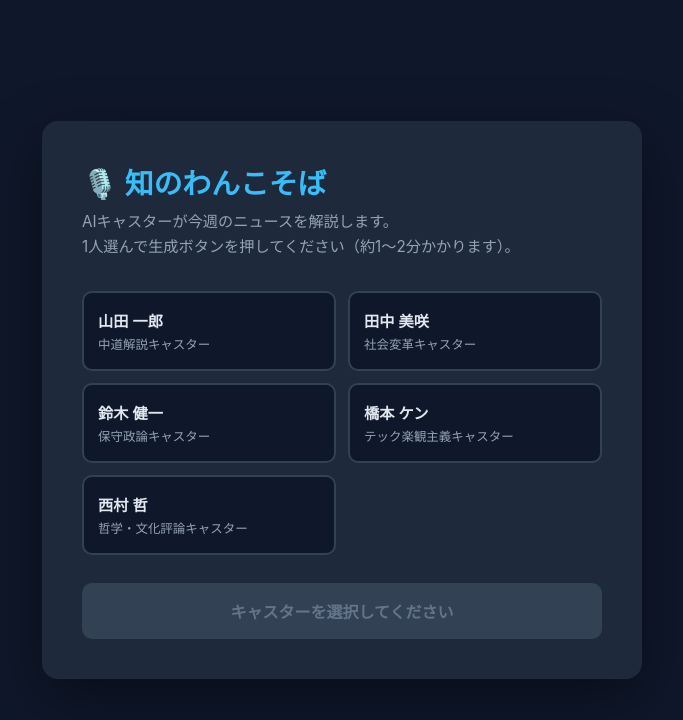
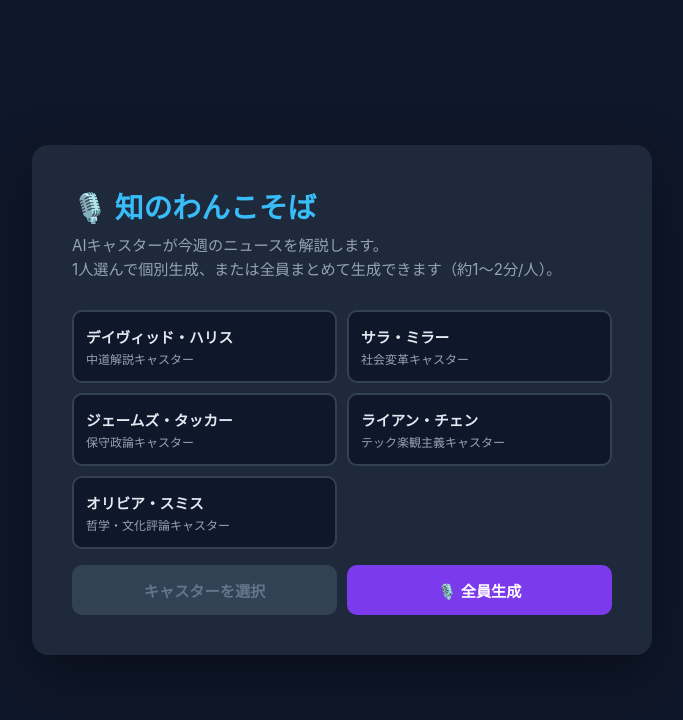
Before and after one commit to dezigozi/podcast, a Flask app: page / in a window 1280 px wide. Shown: the top 720 px of the page, without its empty margins (298-981 px from the left). Run offline with Flask 3, Linux system fonts and the light colour scheme; parts of the project's set-up code (start-up, migrations or seed data) failed here and were passed over.

Commit message:
全員一斉生成・ZIPダウンロード・キャスター名をアメリカ人名に変更
## 変更内容
- 全員一斉生成: 「全員生成」ボタンで5人を並行生成、完了後にZIPでまとめてダウンロード
- ダウンロードファイル名を「わんこそば_名前_日付.mp3」形式に変更
- キャスター名を音声（alloy/nova/onyx/echo/shimmer）の性別に合わせたアメリカ人名（カタカナ）に変更

## 実装のポイント
- /api/generate-all で5人分のスレッドを同時起動、group_id で管理
- /api/group-status/<group_id> でポーリングして各キャスターの進捗を個別表示
- /api/download-all/<group_id> で完了済みMP3をZip化してレスポンス（zipfile + io.BytesIO）
- 個別生成と全員生成でUIエリアを分離、互いに干渉しない設計

## ファイル変更
- app.py: generate-all / group-status / download-all エンドポイントを追加
- templates/index.html: 全員生成ボタン・進捗リスト・ZIPダウンロードボタンを追加
- config/personas.yaml: 5人の名前をカタカナのアメリカ人名に変更

Co-Authored-By: Claude Sonnet 4.6 <noreply@anthropic.com>

```diff
--- a/app.py
+++ b/app.py
@@ -1,8 +1,11 @@
+import io
 import logging
 import os
 import sys
 import threading
 import uuid
+import zipfile
+from datetime import datetime
 from pathlib import Path
 
 import yaml
@@ -19,6 +22,7 @@ logging.basicConfig(level=logging.INFO)
 logger = logging.getLogger(__name__)
 
 jobs: dict = {}
+groups: dict = {}
 OUTPUT_DIR = Path("/tmp/podcast_jobs")
 OUTPUT_DIR.mkdir(exist_ok=True)
 
@@ -109,6 +113,76 @@ def generate():
     return jsonify({"job_id": job_id})
 
 
+@app.route("/api/generate-all", methods=["POST"])
+def generate_all():
+    _, personas_cfg = load_config()
+
+    if not os.getenv("OPENAI_API_KEY"):
+        return jsonify({"error": "OPENAI_API_KEY が設定されていません"}), 500
+
+    group_id = uuid.uuid4().hex
+    job_ids = []
+
+    for persona_id in personas_cfg.keys():
+        job_id = uuid.uuid4().hex
+        jobs[job_id] = {"status": "collecting", "persona_id": persona_id}
+        t = threading.Thread(target=generate_task, args=(job_id, persona_id), daemon=True)
+        t.start()
+        job_ids.append(job_id)
+
+    groups[group_id] = {"job_ids": job_ids}
+    return jsonify({"group_id": group_id, "job_ids": job_ids})
+
+
+@app.route("/api/group-status/<group_id>")
+def group_status(group_id):
+    group = groups.get(group_id)
+    if not group:
+        return jsonify({"error": "グループが見つかりません"}), 404
+
+    statuses = []
+    for job_id in group["job_ids"]:
+        job = jobs.get(job_id, {})
+        statuses.append({
+            "job_id": job_id,
+            "status": job.get("status"),
+            "label": STATUS_LABELS.get(job.get("status", ""), ""),
+            "persona_name": job.get("persona_name", ""),
+            "persona_id": job.get("persona_id", ""),
+            "error": job.get("error"),
+        })
+
+    all_done = all(s["status"] == "done" for s in statuses)
+    any_error = any(s["status"] == "error" for s in statuses)
+
+    return jsonify({"statuses": statuses, "all_done": all_done, "any_error": any_error})
+
+
+@app.route("/api/download-all/<group_id>")
+def download_all(group_id):
+    group = groups.get(group_id)
+    if not group:
+        return jsonify({"error": "グループが見つかりません"}), 404
+
+    today = datetime.now().strftime("%Y%m%d")
+    buf = io.BytesIO()
+
+    with zipfile.ZipFile(buf, "w", zipfile.ZIP_DEFLATED) as zf:
+        for job_id in group["job_ids"]:
+            job = jobs.get(job_id, {})
+            if job.get("status") == "done" and job.get("audio_path"):
+                name = job.get("persona_name", job_id).replace(" ", "").replace("・", "")
+                zf.write(job["audio_path"], f"わんこそば_{name}_{today}.mp3")
+
+    buf.seek(0)
+    return send_file(
+        buf,
+        mimetype="application/zip",
+        as_attachment=True,
+        download_name=f"わんこそば_全員_{today}.zip",
+    )
+
+
 @app.route("/api/status/<job_id>")
 def status(job_id):
     job = jobs.get(job_id)
--- a/templates/index.html
+++ b/templates/index.html
@@ -20,33 +20,23 @@
       background: #1e293b;
       border-radius: 16px;
       padding: 40px;
-      max-width: 600px;
+      max-width: 620px;
       width: 100%;
       box-shadow: 0 20px 60px rgba(0,0,0,0.4);
     }
-    h1 {
-      font-size: 1.8rem;
-      font-weight: 700;
-      color: #38bdf8;
-      margin-bottom: 8px;
-    }
-    .subtitle {
-      color: #94a3b8;
-      font-size: 0.95rem;
-      margin-bottom: 32px;
-      line-height: 1.6;
-    }
+    h1 { font-size: 1.8rem; font-weight: 700; color: #38bdf8; margin-bottom: 8px; }
+    .subtitle { color: #94a3b8; font-size: 0.95rem; margin-bottom: 28px; line-height: 1.6; }
     .persona-grid {
       display: grid;
       grid-template-columns: 1fr 1fr;
-      gap: 12px;
-      margin-bottom: 28px;
+      gap: 10px;
+      margin-bottom: 16px;
     }
     .persona-btn {
       background: #0f172a;
       border: 2px solid #334155;
       border-radius: 10px;
-      padding: 16px 14px;
+      padding: 14px 12px;
       cursor: pointer;
       text-align: left;
       color: #e2e8f0;
@@ -55,14 +45,15 @@
     .persona-btn:hover { border-color: #38bdf8; background: #162032; }
     .persona-btn.selected { border-color: #38bdf8; background: #0c3a5e; }
     .persona-btn:disabled { opacity: 0.4; cursor: not-allowed; }
-    .persona-name { font-weight: 600; font-size: 0.95rem; margin-bottom: 4px; }
-    .persona-title { font-size: 0.78rem; color: #94a3b8; }
+    .persona-name { font-weight: 600; font-size: 0.92rem; margin-bottom: 3px; }
+    .persona-title { font-size: 0.75rem; color: #94a3b8; }
+    .btn-row { display: flex; gap: 10px; margin-bottom: 0; }
     .generate-btn {
-      width: 100%;
-      padding: 16px;
+      flex: 1;
+      padding: 14px;
       background: #0284c7;
       color: white;
-      font-size: 1rem;
+      font-size: 0.95rem;
       font-weight: 600;
       border: none;
       border-radius: 10px;
@@ -71,22 +62,33 @@
     }
     .generate-btn:hover:not(:disabled) { background: #0369a1; }
     .generate-btn:disabled { background: #334155; cursor: not-allowed; color: #64748b; }
-    .status-area {
-      margin-top: 24px;
-      display: none;
+    .generate-all-btn {
+      flex: 1;
+      padding: 14px;
+      background: #7c3aed;
+      color: white;
+      font-size: 0.95rem;
+      font-weight: 600;
+      border: none;
+      border-radius: 10px;
+      cursor: pointer;
+      transition: background 0.2s;
     }
+    .generate-all-btn:hover:not(:disabled) { background: #6d28d9; }
+    .generate-all-btn:disabled { background: #334155; cursor: not-allowed; color: #64748b; }
+    .status-area { margin-top: 20px; display: none; }
     .status-bar {
       background: #0f172a;
       border-radius: 8px;
-      padding: 16px 20px;
+      padding: 14px 18px;
       border-left: 4px solid #38bdf8;
       display: flex;
       align-items: center;
       gap: 12px;
+      margin-bottom: 8px;
     }
     .spinner {
-      width: 18px;
-      height: 18px;
+      width: 16px; height: 16px;
       border: 2px solid #334155;
       border-top-color: #38bdf8;
       border-radius: 50%;
@@ -137,14 +165,16 @@
 <body>
 <div class="card">
   <h1>🎙️ 知のわんこそば</h1>
-  <p class="subtitle">AIキャスターが今週のニュースを解説します。<br>1人選んで生成ボタンを押してください（約1〜2分かかります）。</p>
+  <p class="subtitle">AIキャスターが今週のニュースを解説します。<br>1人選んで個別生成、または全員まとめて生成できます（約1〜2分/人）。</p>
 
   <div class="persona-grid" id="persona-grid"></div>
 
-  <button class="generate-btn" id="gen-btn" disabled onclick="startGenerate()">
-    キャスターを選択してください
-  </button>
+  <div class="btn-row">
+    <button class="generate-btn" id="gen-btn" disabled onclick="startGenerate()">キャスターを選択</button>
+    <button class="generate-all-btn" id="gen-all-btn" onclick="startGenerateAll()">🎙️ 全員生成</button>
+  </div>
 
+  <!-- 個別生成ステータス -->
   <div class="status-area" id="status-area">
     <div class="status-bar">
       <div class="spinner"></div>
@@ -152,10 +182,17 @@
     </div>
   </div>
 
+  <!-- 個別生成プレイヤー -->
   <div class="player-area" id="player-area">
     <div class="player-label" id="player-label"></div>
     <audio id="audio-player" controls></audio>
     <a id="download-link" class="download-btn" download>⬇️ MP3をダウンロード</a>
+  </div>
+
+  <!-- 全員生成ステータス -->
+  <div class="status-area" id="group-status-area">
+    <div class="group-status-list" id="group-status-list"></div>
+    <a id="download-zip-link" class="download-zip-btn" style="display:none">⬇️ 全員分をZIPでダウンロード</a>
   </div>
 
   <div class="error-area" id="error-area"></div>
@@ -164,6 +201,7 @@
 <script>
   let selectedPersona = null;
   let pollingTimer = null;
+  let groupPollingTimer = null;
 
   async function loadPersonas() {
     try {
@@ -192,11 +230,13 @@
     genBtn.textContent = '生成する';
   }
 
+  // ── 個別生成 ────────────────────────────────
   async function startGenerate() {
     if (!selectedPersona) return;
-
     clearInterval(pollingTimer);
+    clearInterval(groupPollingTimer);
     setGenerating(true);
+    hideGroupStatus();
     hideError();
 
     try {
@@ -239,10 +278,11 @@
 
   function setGenerating(on) {
     const genBtn = document.getElementById('gen-btn');
+    const genAllBtn = document.getElementById('gen-all-btn');
     const statusArea = document.getElementById('status-area');
     document.getElementById('player-area').style.display = 'none';
     document.querySelectorAll('.persona-btn').forEach(b => b.disabled = on);
-
+    genAllBtn.disabled = on;
     if (on) {
       genBtn.disabled = true;
       genBtn.textContent = '生成中...';
@@ -250,7 +290,7 @@
       document.getElementById('status-text').textContent = '準備中...';
     } else {
       genBtn.disabled = !selectedPersona;
-      genBtn.textContent = selectedPersona ? '生成する' : 'キャスターを選択してください';
+      genBtn.textContent = selectedPersona ? '生成する' : 'キャスターを選択';
       statusArea.style.display = 'none';
     }
   }
@@ -264,9 +304,97 @@
     const audio = document.getElementById('audio-player');
     audio.src = url;
     audio.play().catch(() => {});
+    const today = new Date().toLocaleDateString('ja-JP', {year:'numeric',month:'2-digit',day:'2-digit'}).replace(/\//g, '');
     const dl = document.getElementById('download-link');
     dl.href = url;
-    dl.download = `${persona_name}_podcast.mp3`;
+    dl.download = `わんこそば_${persona_name.replace(/\s/g, '').replace(/・/g, '')}_${today}.mp3`;
+  }
+
+  // ── 全員生成 ────────────────────────────────
+  async function startGenerateAll() {
+    clearInterval(pollingTimer);
+    clearInterval(groupPollingTimer);
+    hideError();
+    setAllGenerating(true);
+    document.getElementById('player-area').style.display = 'none';
+    document.getElementById('status-area').style.display = 'none';
+
+    try {
+      const res = await fetch('/api/generate-all', { method: 'POST' });
+      const data = await res.json();
+      if (!res.ok) { showError(data.error || '生成開始に失敗しました'); setAllGenerating(false); return; }
+      pollGroupStatus(data.group_id, data.job_ids);
+    } catch (e) {
+      showError('サーバーへの接続に失敗しました。');
+      setAllGenerating(false);
+    }
+  }
+
+  function pollGroupStatus(group_id, job_ids) {
+    const list = document.getElementById('group-status-list');
+    document.getElementById('group-status-area').style.display = 'block';
+    document.getElementById('download-zip-link').style.display = 'none';
+
+    // 初期表示
+    list.innerHTML = '';
+    job_ids.forEach(jid => {
+      const el = document.createElement('div');
+      el.className = 'group-status-item';
+      el.id = `group-item-${jid}`;
+      el.innerHTML = `<span class="group-item-name">—</span><span class="group-item-label">待機中...</span><div class="group-item-spinner"></div>`;
+      list.appendChild(el);
+    });
+
+    groupPollingTimer = setInterval(async () => {
+      try {
+        const res = await fetch(`/api/group-status/${group_id}`);
+        const data = await res.json();
+
+        data.statuses.forEach(s => {
+          const el = document.getElementById(`group-item-${s.job_id}`);
+          if (!el) return;
+          const name = s.persona_name || s.persona_id;
+          const isDone = s.status === 'done';
+          const isError = s.status === 'error';
+          el.innerHTML = `
+            <span class="group-item-name">${name}</span>
+            <span class="group-item-label">${s.label || s.status}</span>
+            ${isDone ? '✅' : isError ? '❌' : '<div class="group-item-spinner"></div>'}
+          `;
+        });
+
+        if (data.all_done) {
+          clearInterval(groupPollingTimer);
+          setAllGenerating(false);
+          const zipLink = document.getElementById('download-zip-link');
+          zipLink.href = `/api/download-all/${group_id}`;
+          zipLink.style.display = 'block';
+        } else if (data.any_error) {
+          clearInterval(groupPollingTimer);
+          setAllGenerating(false);
+          showError('一部のキャスターの生成に失敗しました。');
+        }
+      } catch (e) {
+        clearInterval(groupPollingTimer);
+        setAllGenerating(false);
+        showError('ステータス確認中にエラーが発生しました。');
+      }
+    }, 2000);
+  }
+
+  function setAllGenerating(on) {
+    const genBtn = document.getElementById('gen-btn');
+    const genAllBtn = document.getElementById('gen-all-btn');
+    document.querySelectorAll('.persona-btn').forEach(b => b.disabled = on);
+    genBtn.disabled = on || !selectedPersona;
+    genAllBtn.disabled = on;
+    genAllBtn.textContent = on ? '生成中...' : '🎙️ 全員生成';
+  }
+
+  function hideGroupStatus() {
+    document.getElementById('group-status-area').style.display = 'none';
+    document.getElementById('group-status-list').innerHTML = '';
+    document.getElementById('download-zip-link').style.display = 'none';
   }
 
   function showError(msg) {
```
Also changed, not shown: other parts of templates/index.html (+43 -18 lines), config/personas.yaml (+5 -5 lines).
